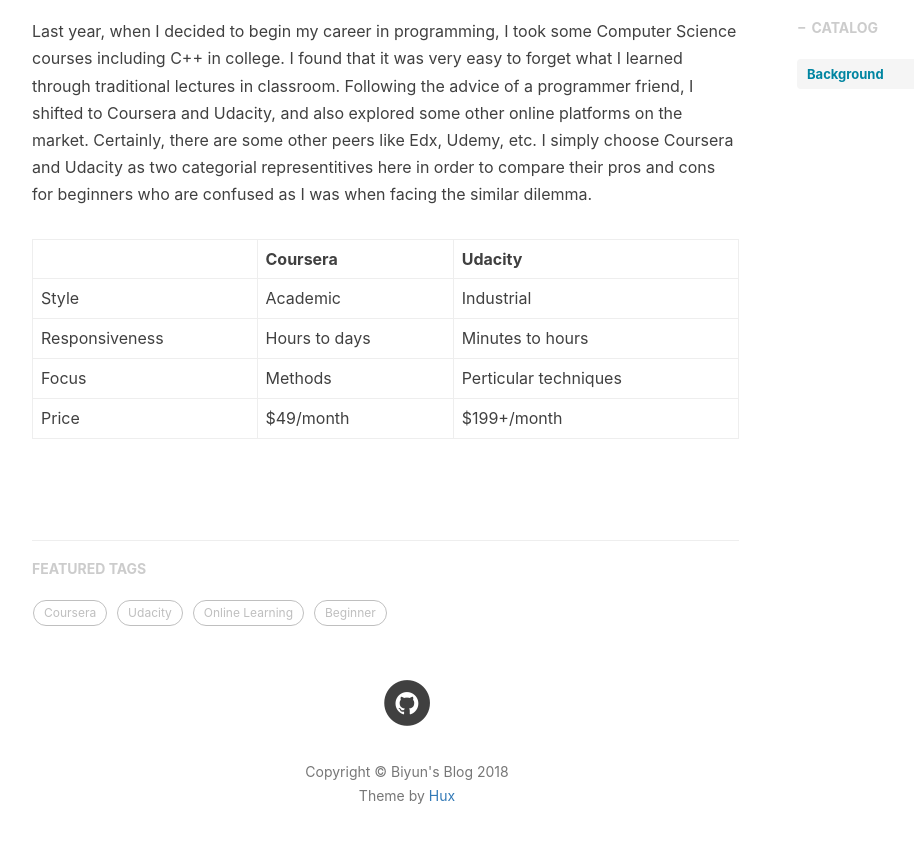
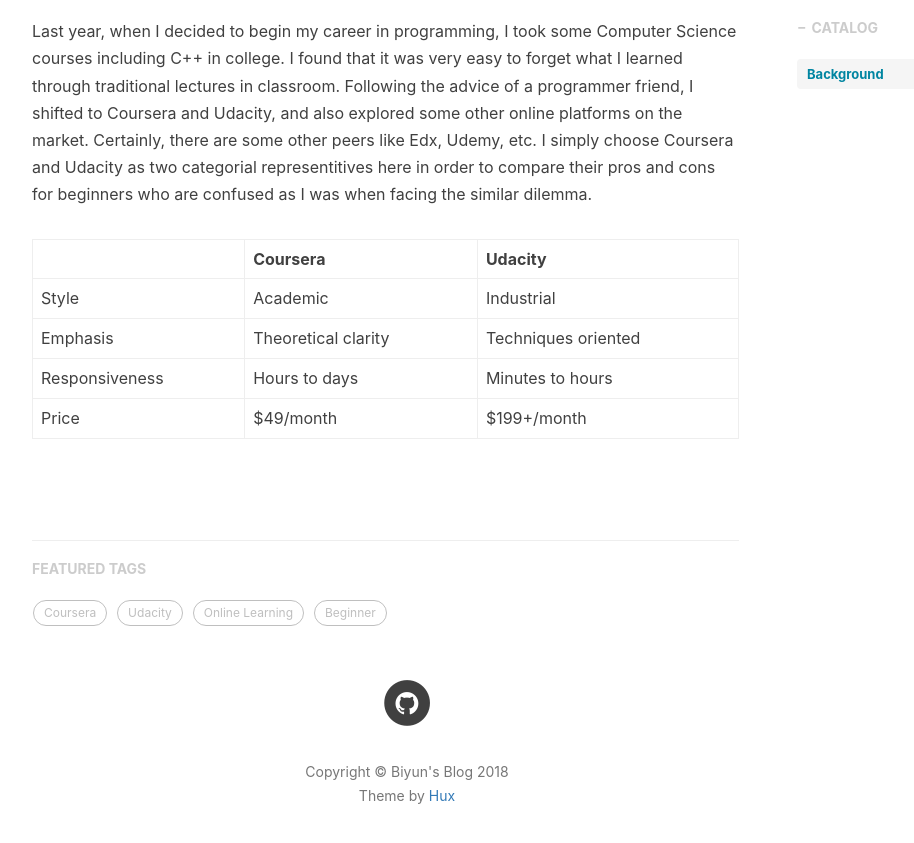
Before and after one commit to biyunwu/biyunwu.github.io, a Jekyll site: the page built from _posts/2018-02-19-coursera-versus-udacity.md, in a window 1280 px wide and 900 px high, scrolled down 709 px. Shown: the top 843 px of the window, without its empty margins (233-1147 px from the left). Built offline with Jekyll 4.4.1, drawn with Linux system fonts in a browser that asks for light colours; nearby versions of some CDN libraries; comment, search, counter and statistics services are not loaded.

Commit message:
Update post

```diff
--- a/_posts/2018-02-19-coursera-versus-udacity.md
+++ b/_posts/2018-02-19-coursera-versus-udacity.md
@@ -21,9 +21,9 @@
 Last year, when I decided to begin my career in programming, I took some Computer Science courses including C++ in college. I found that it was very easy to forget what I learned through traditional lectures in classroom. Following the advice of a programmer friend, I shifted to Coursera and Udacity, and also explored some other online platforms on the market. Certainly, there are some other peers like Edx, Udemy, etc. I simply choose Coursera and Udacity as two categorial representitives here in order to compare their pros and cons for beginners who are confused as I was when facing the similar dilemma.
 
 
-|              |Coursera      |Udacity         |
-|--------------|--------------|----------------|
-|Style         |Academic      |Industrial      |
-|Responsiveness|Hours to days |Minutes to hours|
-|Focus         |Methods       |Perticular techniques|
-|Price         |$49/month     |$199+/month     |
+|              |Coursera            |Udacity            |
+|--------------|--------------------|-------------------|
+|Style         |Academic            |Industrial         |
+|Emphasis      |Theoretical clarity |Techniques oriented|
+|Responsiveness|Hours to days       |Minutes to hours   |
+|Price         |$49/month           |$199+/month        |
```
